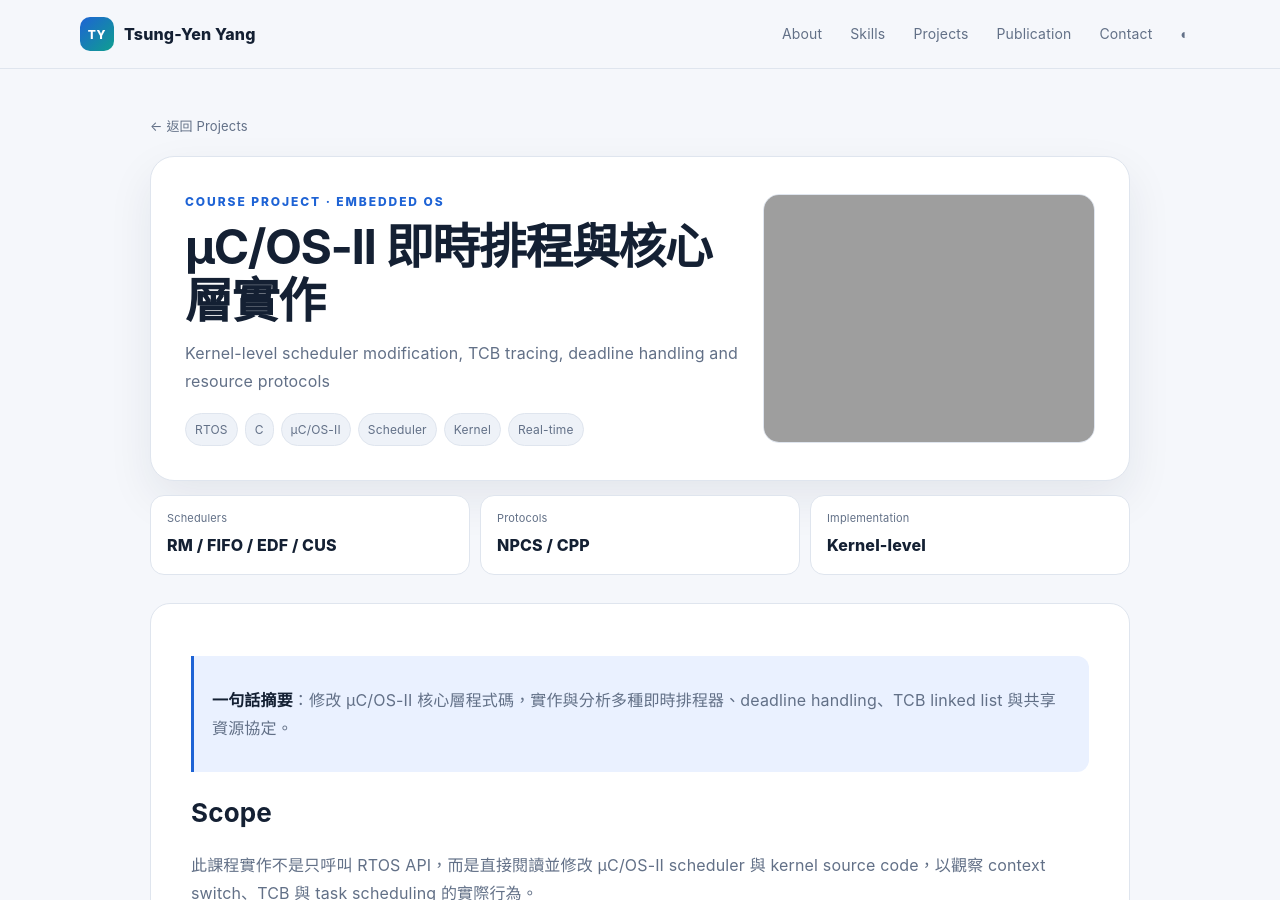
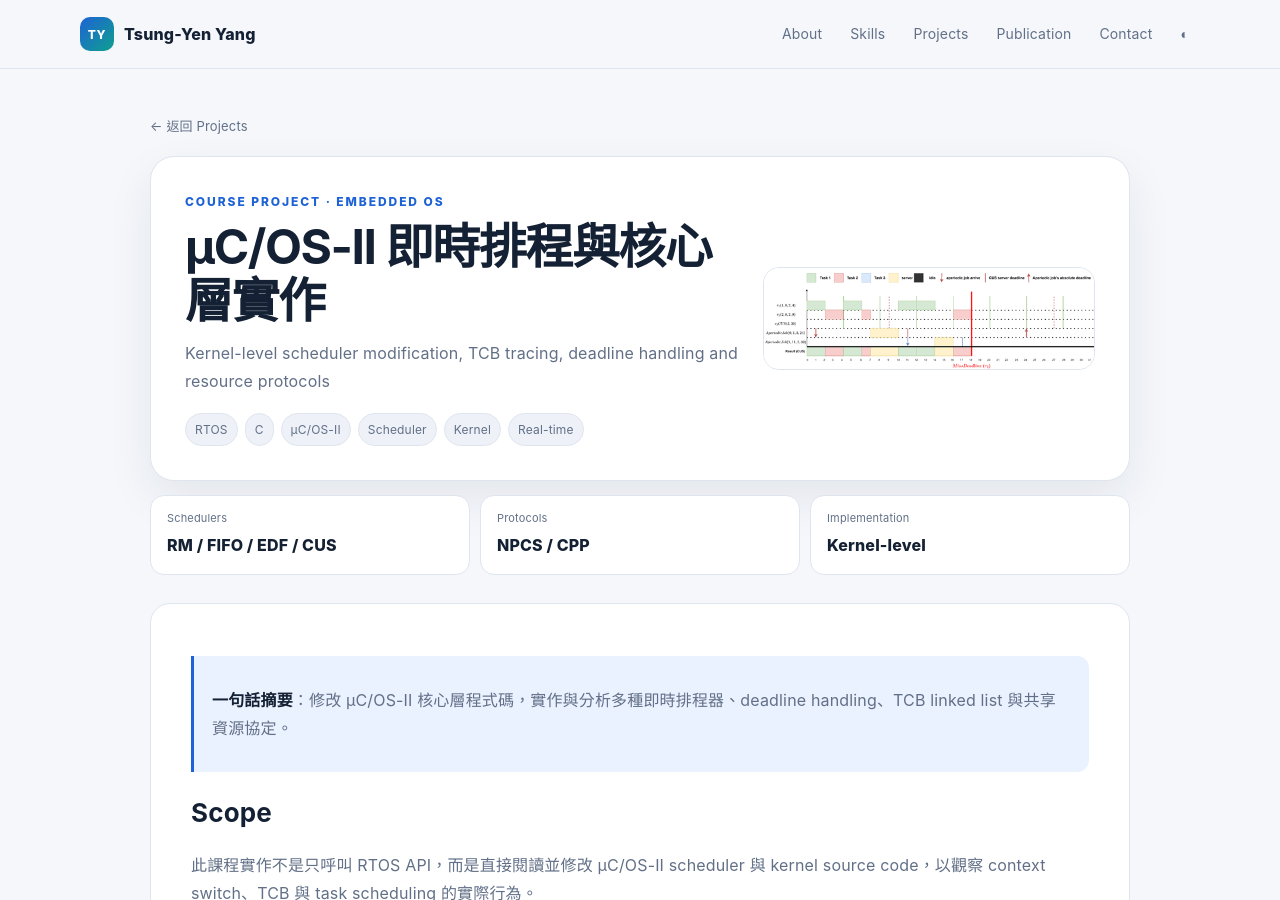
Before and after one commit to gg09038/gg09038.github.io, a Jekyll site: the page built from projects/rtos-scheduler.md, in a window 1280 px wide and 900 px high. Built offline with Jekyll 4.4.1, drawn with Linux system fonts in a browser that asks for light colours.

Commit message:
Update rtos-scheduler.md

```diff
--- a/projects/rtos-scheduler.md
+++ b/projects/rtos-scheduler.md
@@ -3,7 +3,7 @@ layout: project
 title: "μC/OS-II 即時排程與核心層實作"
 kicker: "Course Project · Embedded OS"
 subtitle: "Kernel-level scheduler modification, TCB tracing, deadline handling and resource protocols"
-hero: "/assets/img/RTOS,png"
+hero: "/assets/img/RTOS.png"
 tags: ["RTOS", "C", "μC/OS-II", "Scheduler", "Kernel", "Real-time"]
 metrics:
   - label: "Schedulers"
```
